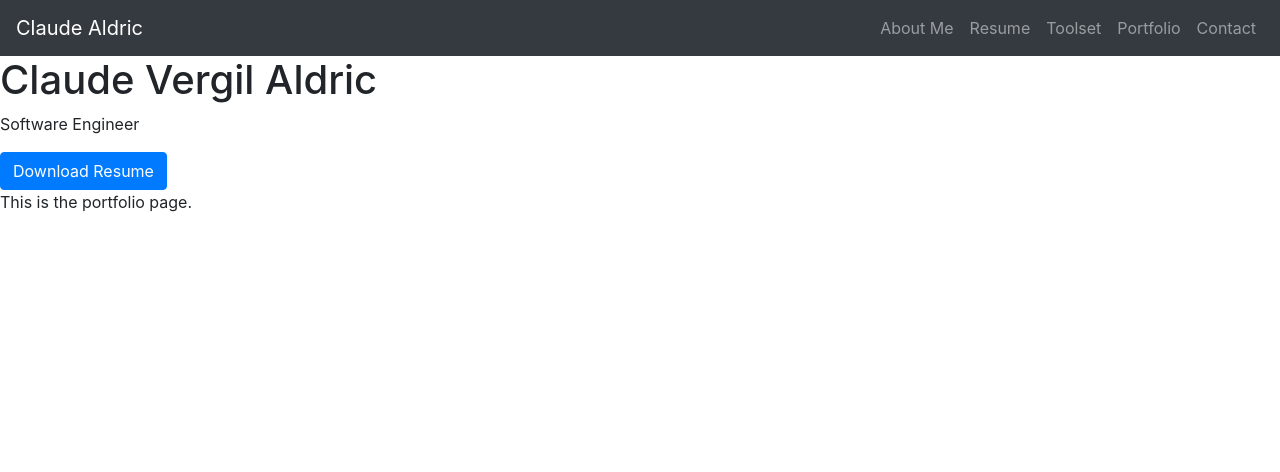
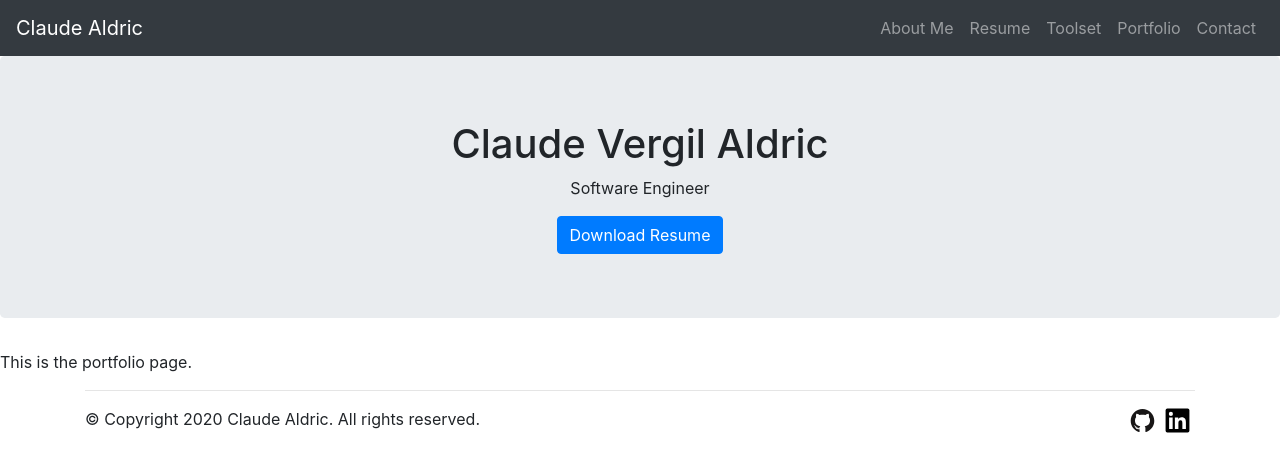
Before and after one commit to claudealdric/caldric.github.io, a React (Create React App) app in the folder client/: page /portfolio in a window 1280 px wide. Shown: the top 472 px of the page. Built offline with nearby package versions, Linux system fonts and the light colour scheme.

Commit message:
Add footer component

```diff
--- a/client/src/App.tsx
+++ b/client/src/App.tsx
@@ -9,6 +9,7 @@ import Home from './components/Home';
 import Portfolio from './components/Portfolio';
 import NavComponent from './components/NavComponent';
 import Header from './components/Header';
+import Footer from './components/Footer';
 
 const App: React.FC = () => {
   return (
@@ -23,6 +24,7 @@ const App: React.FC = () => {
           <Portfolio />
         </Route>
       </Switch>
+      <Footer />
     </div>
   );
 };
--- /dev/null
+++ b/client/src/components/Footer.css
@@ -0,0 +1,5 @@
+.contact-icons {
+  width: 25px;
+  height: 25px;
+  margin: 0 5px;
+}
--- /dev/null
+++ b/client/src/components/Footer.tsx
@@ -0,0 +1,21 @@
+import React from 'react';
+import './Footer.css';
+
+const Footer = () => {
+  return (
+    <footer className="container">
+      <hr />
+      <p className="float-right">
+        <a href="https://github.com/caldric" target="_blank">
+          <img className="contact-icons" src="./github.svg" />
+        </a>
+        <a href="https://www.linkedin.com/in/caldric/" target="_blank">
+          <img className="contact-icons" src="./linkedin.svg" />
+        </a>
+      </p>
+      <p>© Copyright 2020 Claude Aldric. All rights reserved.</p>
+    </footer>
+  );
+};
+
+export default Footer;
--- a/client/src/components/Header.tsx
+++ b/client/src/components/Header.tsx
@@ -3,11 +3,11 @@ import Button from 'react-bootstrap/Button';
 
 const Header: React.FC = () => {
   return (
-    <div className="top-content">
+    <section className="jumbotron text-center">
       <h1>Claude Vergil Aldric</h1>
       <p>Software Engineer</p>
       <Button variant="primary">Download Resume</Button>
-    </div>
+    </section>
   );
 };
 
```
Also changed, not shown: client/public/linkedin.svg (added).
